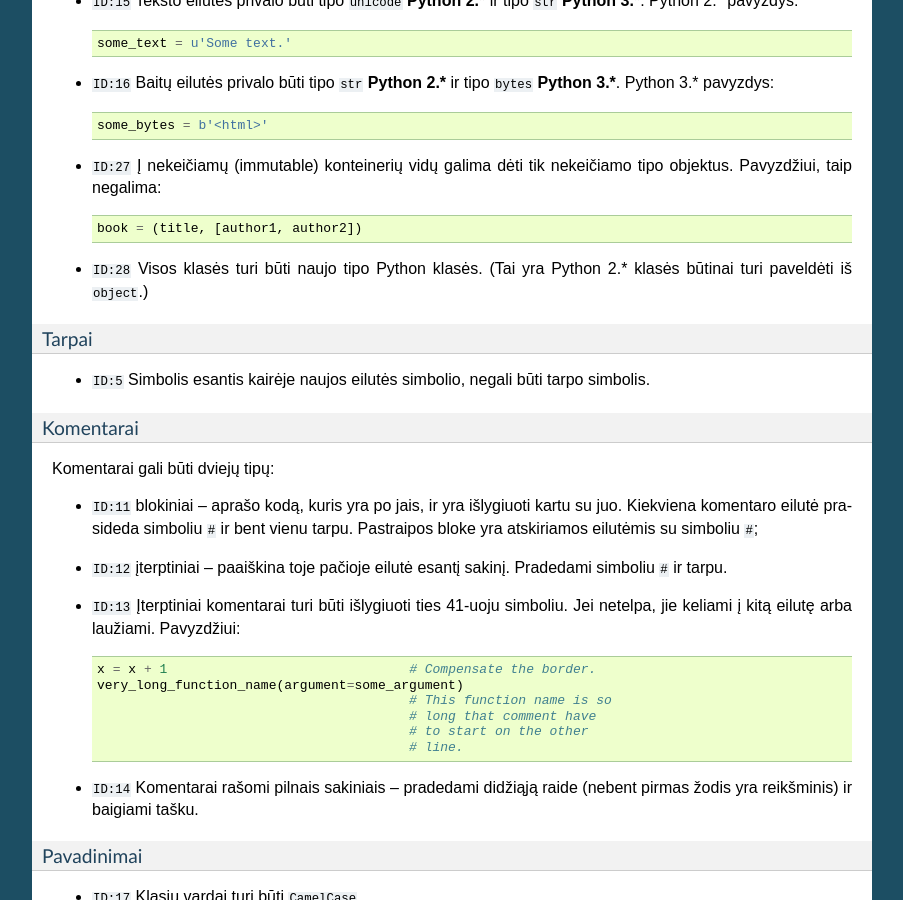
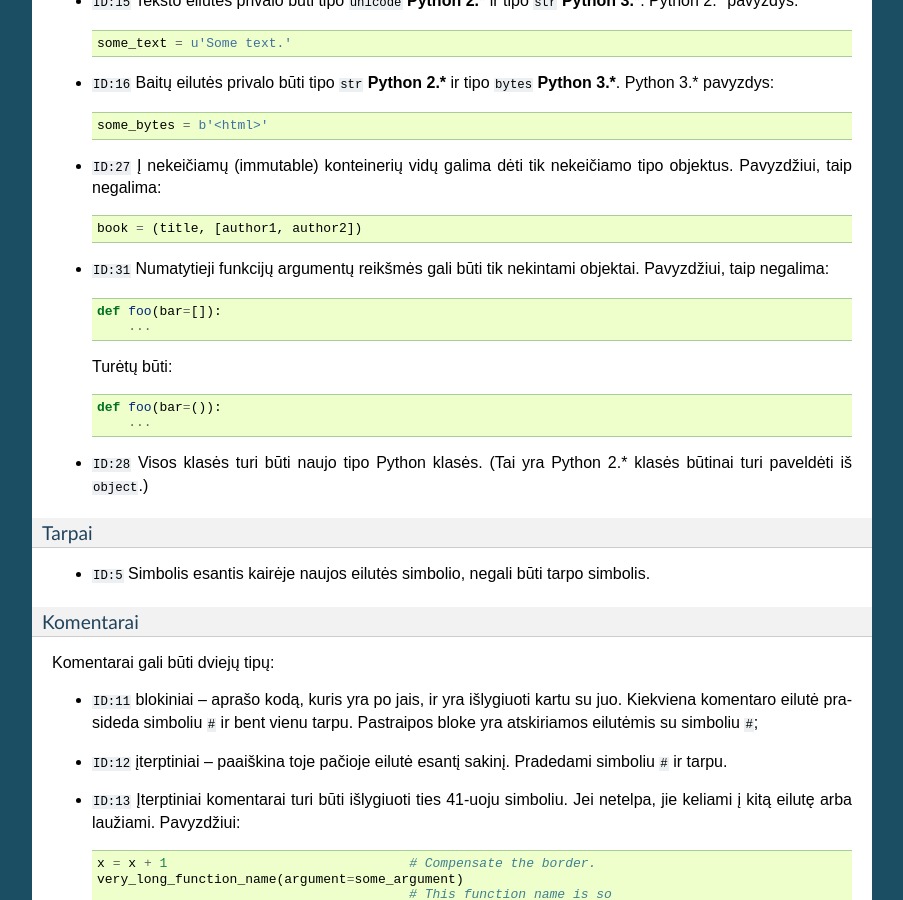
Before and after one commit to vakaras/Kodavimo-Standartas, a Sphinx documentation site: the page built from source/index.rst, in a window 1280 px wide and 900 px high, scrolled down 1361 px. Shown: the whole window, without its empty margins (198-1101 px from the left). Built offline with Sphinx 7.4.7, drawn with Linux system fonts in a browser that asks for light colours; formulas are drawn with MathJax 3.

Commit message:
Pridėta pastaba dėl funkcijų argumentų numatytųjų reikšmių.

```diff
--- a/source/index.rst
+++ b/source/index.rst
@@ -114,6 +114,21 @@ Kodo išdėstymas
 
         book = (title, [author1, author2])
 
++   `ID:31` Numatytieji funkcijų argumentų reikšmės gali būti tik
+    nekintami objektai. Pavyzdžiui, taip negalima:
+
+    .. code-block:: python
+
+        def foo(bar=[]):
+            ...
+
+    Turėtų būti:
+
+    .. code-block:: python
+
+        def foo(bar=()):
+            ...
+
 +   `ID:28` Visos klasės turi būti naujo tipo Python klasės. (Tai yra
     Python 2.* klasės būtinai turi paveldėti iš ``object``.)
 
```
